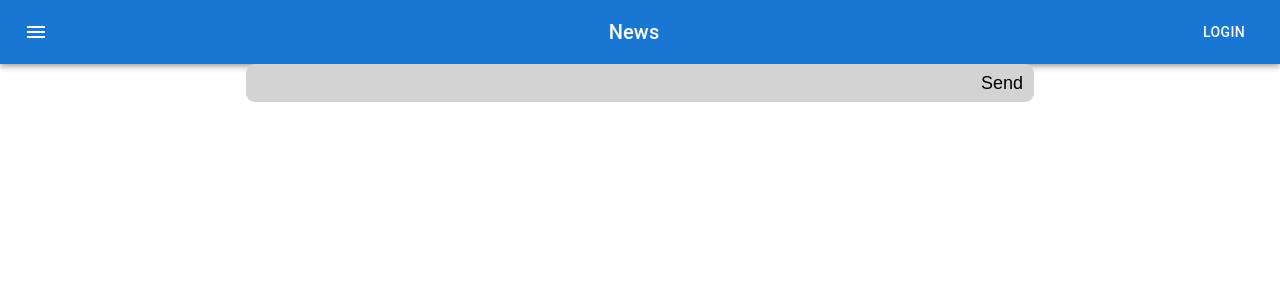
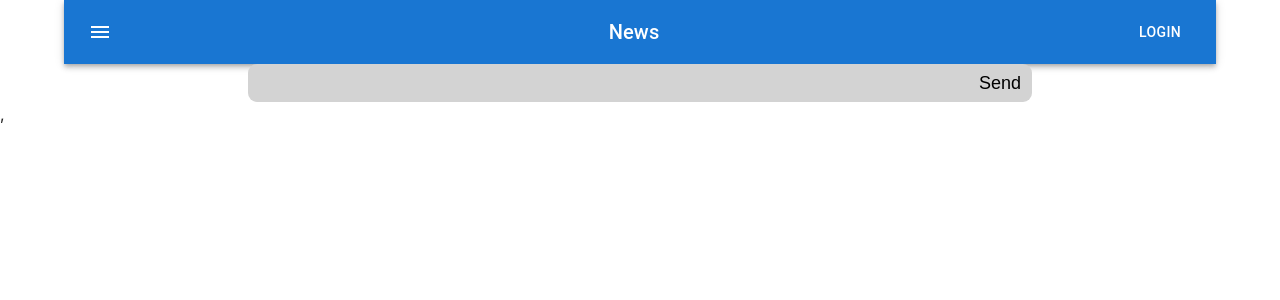
Before and after one commit to DenisDorogov/ReactJS.Base, a React (Create React App) app: page / in a window 1280 px wide. Shown: the top 300 px of the page. Built offline with nearby package versions, Linux system fonts and the light colour scheme.

Commit message:
Поместил всё в contaner из mui

```diff
--- a/src/components/App.js
+++ b/src/components/App.js
@@ -43,9 +43,6 @@ useEffect(() => {
 
   return (
     <div className="App" >
-      {/* <header className='App-header'>
-        <h1 className='heading'>{greeting}</h1>
-      </header> */}
       <Header/>
       <form onSubmit={sendMessage}>
         <input type='text' className='input-field' name='input-text' value={inputMessage.text} onChange={handleChange} />
--- a/src/index.js
+++ b/src/index.js
@@ -3,6 +3,9 @@ import ReactDOM from 'react-dom';
 import './styles/index.css';
 import App from './components/App';
 import reportWebVitals from './reportWebVitals';
+import { StyledEngineProvider } from '@mui/material/styles';
+import CssBaseline from '@mui/material/CssBaseline';
+import Container from '@mui/material/Container';
 
 const GREETING = 'Homework 2 from Denis Dorogov';
 
@@ -11,8 +14,15 @@ const GREETING = 'Homework 2 from Denis Dorogov';
 
 ReactDOM.render(
   <React.StrictMode>
+    <StyledEngineProvider injectFirst>
+    <React.Fragment>
+      <CssBaseline />
+        <Container fixed>
+          <App greeting={GREETING}/>
+        </Container>
+    </React.Fragment>
 
-    <App greeting={GREETING}/>
+    </StyledEngineProvider>,
   </React.StrictMode>,
   document.getElementById('root')
 );
```
